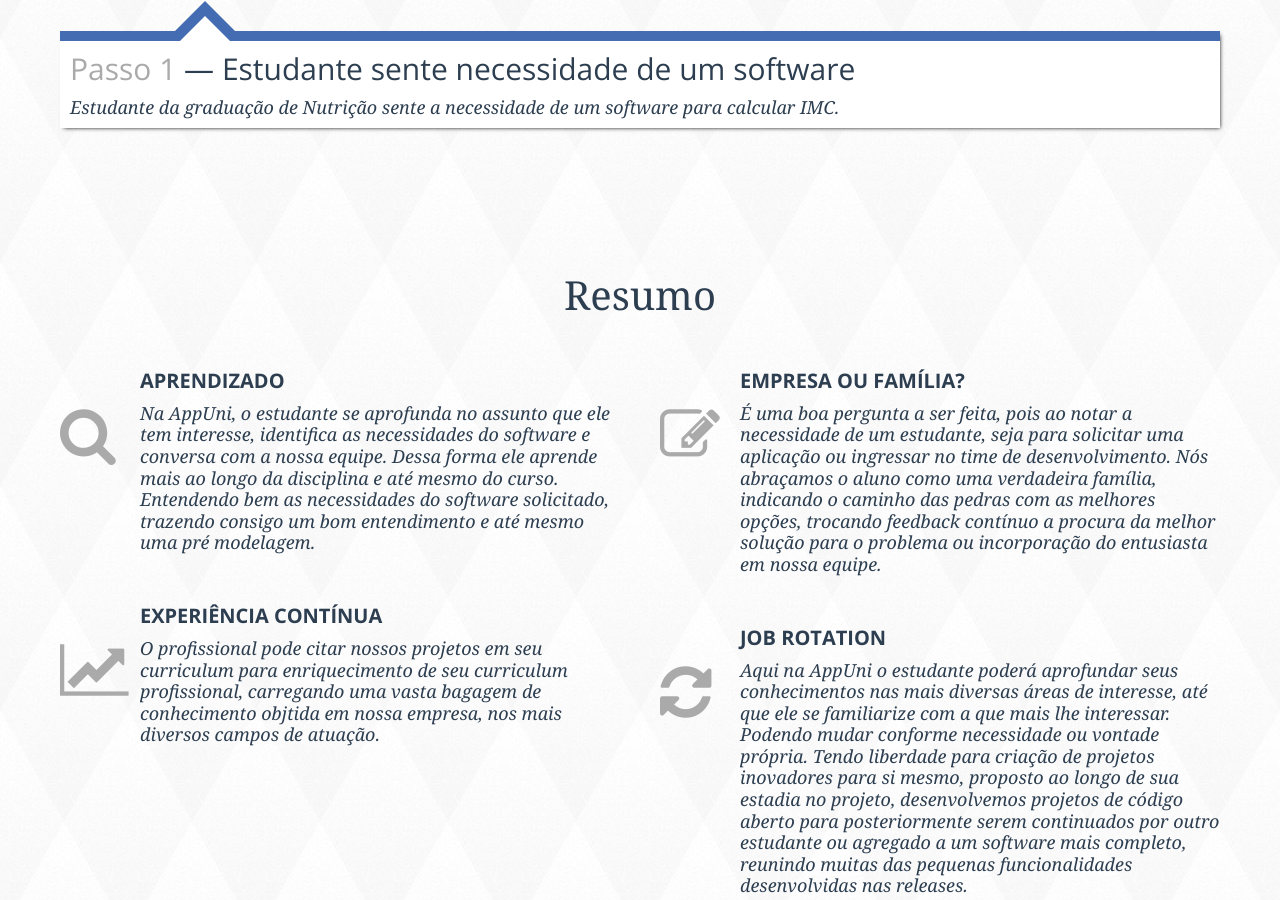
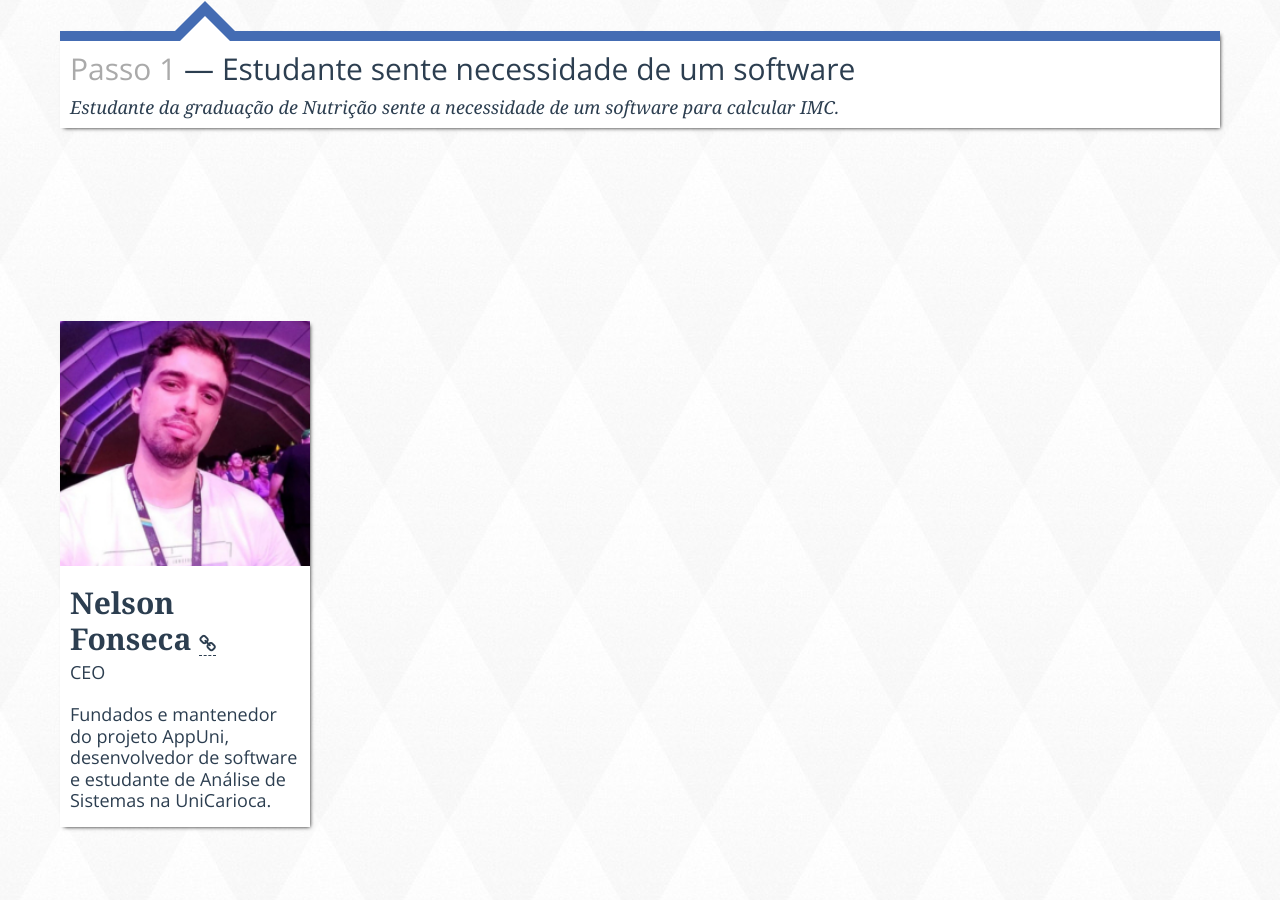
Before and after one commit to AppUni/appuni.github.io, a plain HTML site: page index.html in a window 1280 px wide. Shown: the part 1306-2206 px from the top of the page. Drawn offline with nearby package versions, Linux system fonts and the light colour scheme; files whose address does not match are found by name.

Commit message:
remoção de "Resumo"

```diff
--- a/index.html
+++ b/index.html
@@ -133,7 +133,7 @@
         </div>
     </section><!-- Projects section-->
     <!-- Services section-->
-    <section class="common-section" id="services">
+    <!-- <section class="common-section" id="services">
         <div class="container">
             <header class="common-section__header">
                 <h2>Resumo</h2>
@@ -186,7 +186,7 @@
                 </div>
             </div>
         </div>
-    </section>
+    </section> -->
     <!-- <section class="common-section" id="projects">
         <header class="common-section__header">
             <h2>Projetos</h2>
```
